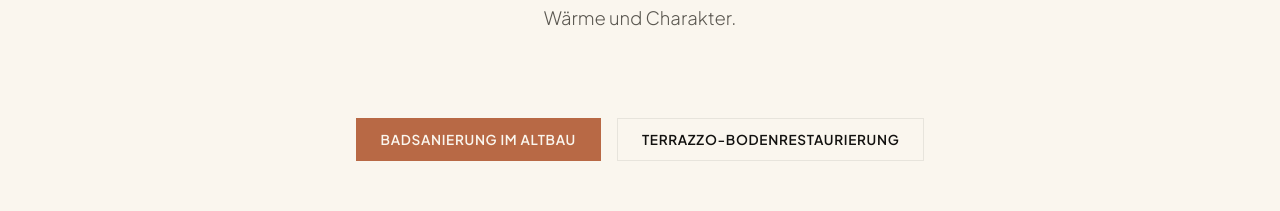
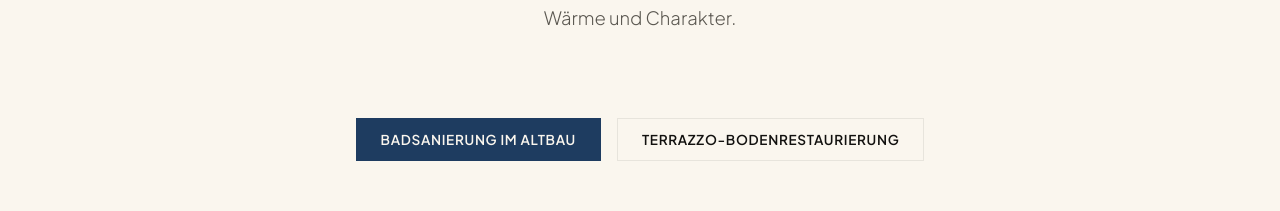
Before and after one commit to friesescholz-byte/work4palace, a React (Vite) app: page / in a window 1280 px wide. Shown: the part 6788-6999 px from the top of the page. Built offline with nearby package versions, Linux system fonts and the light colour scheme.

Commit message:
Design-Upgrade: Slider-Auswahlbuttons von Orange zu Brand-Mineralblau

```diff
--- a/src/components/BeforeAfterSlider.tsx
+++ b/src/components/BeforeAfterSlider.tsx
@@ -111,11 +111,12 @@ const BeforeAfterSlider: React.FC<BeforeAfterSliderProps> = ({ onProjectsClick }
               <button
                 key={proj.id}
                 onClick={() => selectProject(idx)}
+                className={`slider-toggle-btn ${activeProjIndex === idx ? "active-toggle" : ""}`}
                 style={{
                   ...toggleBtnStyle,
-                  backgroundColor: activeProjIndex === idx ? "var(--primary)" : "transparent",
+                  backgroundColor: activeProjIndex === idx ? "#1e3c60" : "transparent",
                   color: activeProjIndex === idx ? "var(--text-light)" : "var(--text-dark)",
-                  borderColor: activeProjIndex === idx ? "var(--primary)" : "var(--border-dark)"
+                  borderColor: activeProjIndex === idx ? "#1e3c60" : "var(--border-dark)"
                 }}
               >
                 {proj.title}
@@ -385,6 +386,10 @@ const labelStyle: React.CSSProperties = {
 
 const styleTag = document.createElement("style");
 styleTag.innerHTML = `
+  .slider-toggle-btn:not(.active-toggle):hover {
+    border-color: #1e3c60 !important;
+    color: #1e3c60 !important;
+  }
   @media (max-width: 900px) {
     .slider-grid {
       grid-template-columns: 1fr !important;
```
